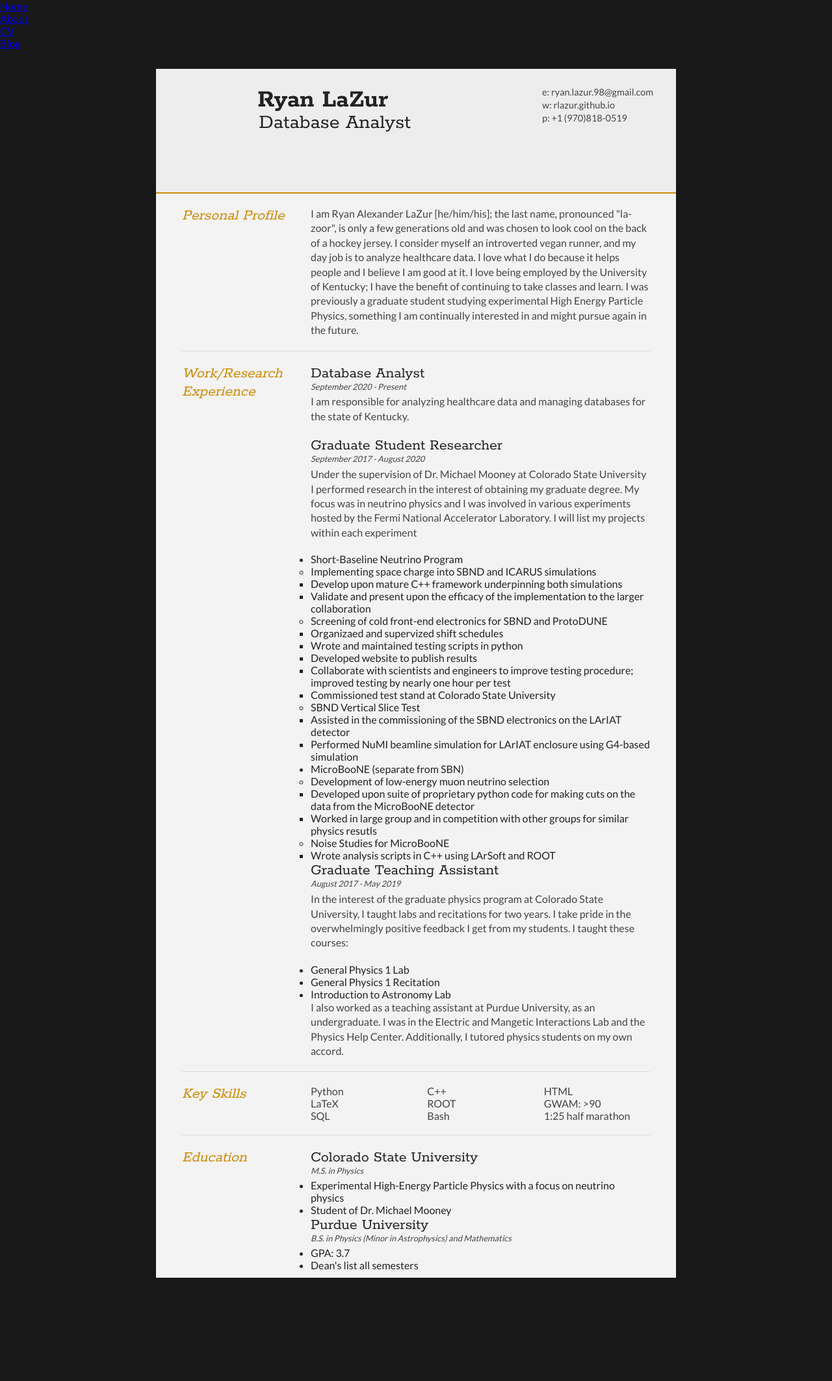
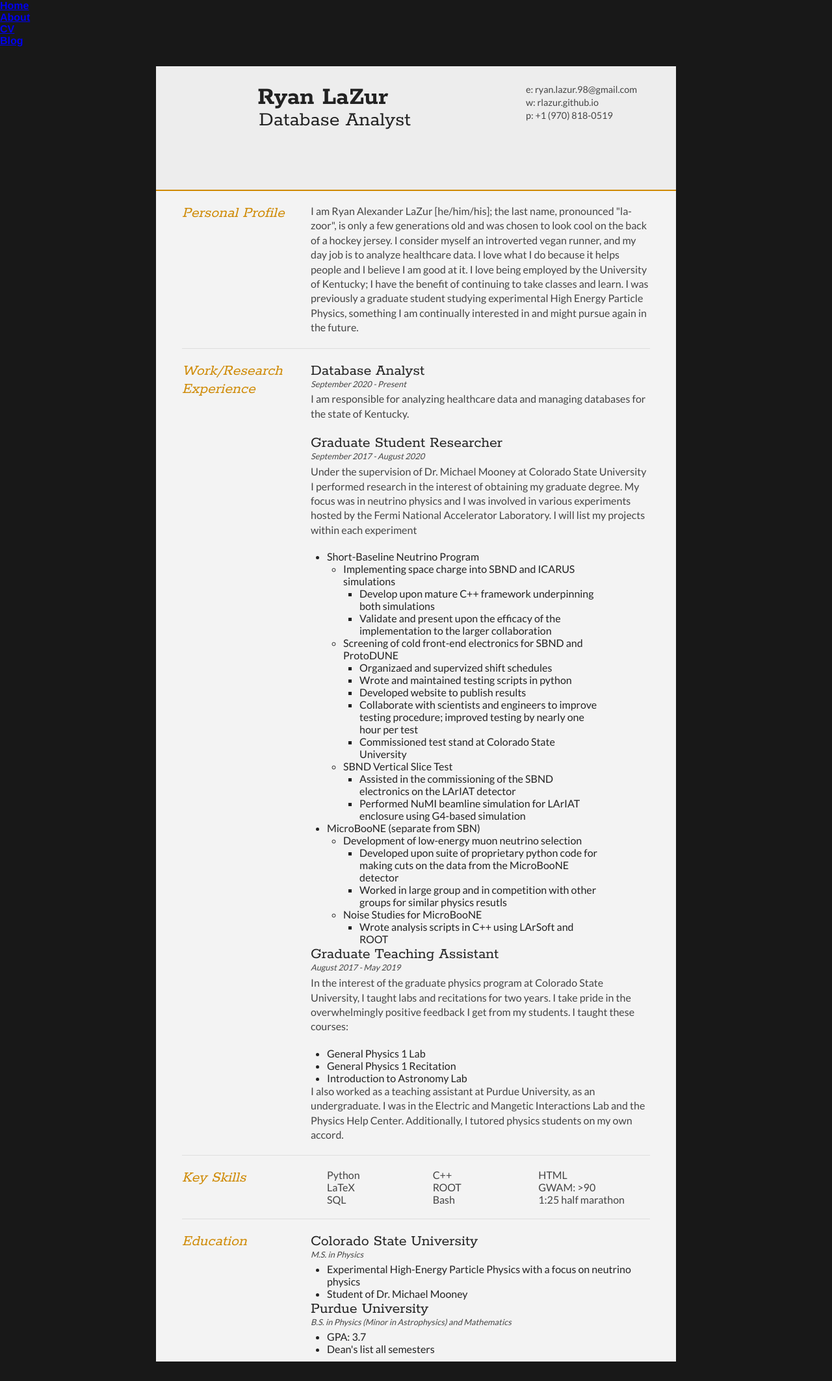
Before and after one commit to rlazur/rlazur.github.io, a Jekyll site: the page cv/index.html, which Jekyll copies as it is, in a window 1280 px wide. Shown: the whole page at 65% size. Built offline with Jekyll 4.4.1, drawn with Linux system fonts in a browser that asks for light colours; before the commit the page ends 1997 px from its top, so only the background shows below that.

Commit message:
formatting of cv

```diff
--- a/css/cv.css
+++ b/css/cv.css
@@ -20,6 +20,17 @@
 	line-height: 1.4em;
 	margin-bottom: 20px;
 	color: #444;
+}
+
+nav ul, footer ul {
+    font-family:'Helvetica', 'Arial', 'Sans-Serif';
+    padding: 0px;
+    list-style: none;
+    font-weight: bold;
+}
+
+ul, ol {
+  padding: 0px 25px;
 }
 
 #cv {
--- a/cv/index.html
+++ b/cv/index.html
@@ -38,7 +38,7 @@
 			<ul>
 				<li>e: <a href="mailto:ryan.lazur.98@gmail.com" target="_blank">ryan.lazur.98@gmail.com</a></li>
 				<li>w: <a href="http://rlazur.github.io">rlazur.github.io</a></li>
-				<li>p: +1 (970)818-0519</li>
+				<li>p: +1 (970) 818-0519</li>
 			</ul>
 		</div>
 		<div class="clear"></div>
```
